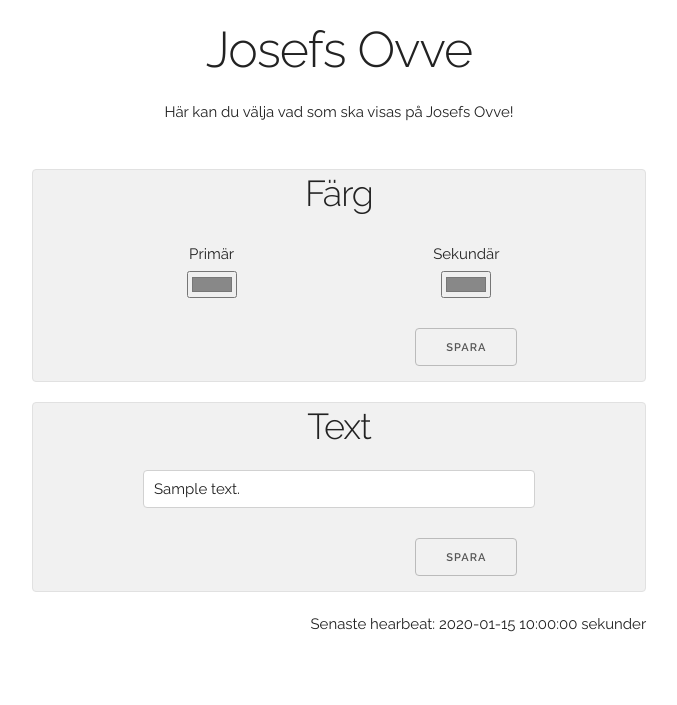
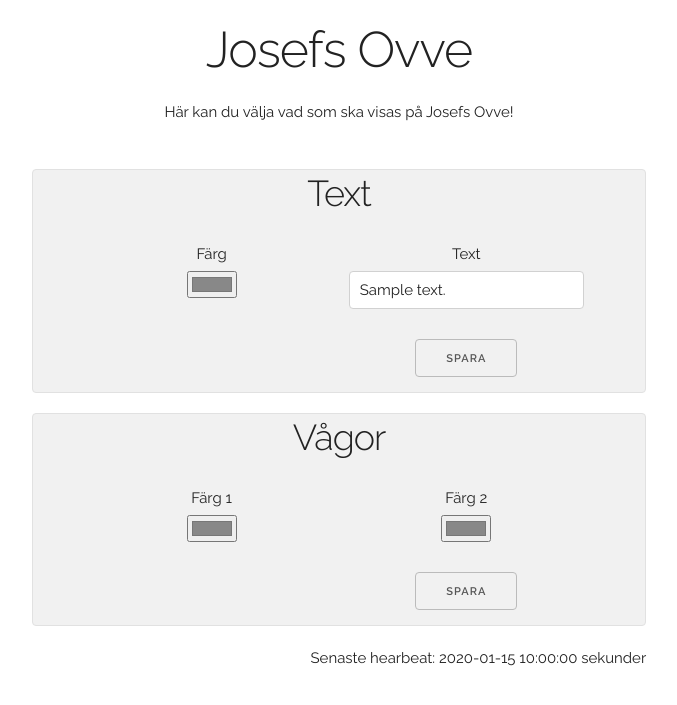
Before and after one commit to josefutbult-software/OvveMatrix-Server, a Flask app: template templates/index.html in a window 1280 px wide. Shown: the top 705 px of the page, without its empty margins (301-978 px from the left). Run offline with Flask 2, Linux system fonts and the light colour scheme; the template is opened without the code that fills it: most values are stand-ins (such as "Sample title", 1, 10 or a date in 2020).

Commit message:
Change state structure

```diff
--- a/app.py
+++ b/app.py
@@ -5,6 +5,7 @@ import json
 import os
 import time
 
+last_data = None
 app = Flask(__name__)
 
 @app.route("/", methods=['GET', 'POST'])
@@ -16,10 +17,12 @@ def index():
         state=get_state(),
         time="{:.1f}".format(get_time_since_pull()))
 
+
 @app.route("/data", methods=['POST', 'GET'])
 def pull_data():
     register_pull()
-    return get_state()
+    return last_data
+
 
 def get_state():
     with open(os.path.abspath(os.path.join(
@@ -27,21 +30,43 @@ def get_state():
     ) as file:
         return json.loads(file.read())
 
+
 def set_state(form):
+    global last_data
+
     state = get_state()
-    for instance in [instance for instance in form if instance in state]:
-        state[instance] = form[instance]
+
+    try:
+        mode = form['mode']
+        if mode == 'text':
+            state['text']['text'] = form['text']
+            state['text']['color'] = form['color']
+            last_data = {'text': state['text']}
+
+        elif mode == 'waves':
+            state['waves']['color1'] = form['color1']
+            state['waves']['color2'] = form['color2']
+            last_data = {'waves': state['waves']}
+
+        else:
+            return
+    except:
+        return
+
+
 
     with open(os.path.abspath(os.path.join(
         os.path.dirname(__file__), 'persistant', 'state.json')),
     "w") as file:
         file.write(json.dumps(state, sort_keys=True, indent=4))
 
+
 def register_pull():
     with open(os.path.abspath(os.path.join(
         os.path.dirname(__file__), 'persistant', 'last_pull.bin')),
     "wb") as file:
         file.write(int(time.time() * 1000).to_bytes(64, 'big'))
+
 
 def get_time_since_pull():
     with open(os.path.abspath(os.path.join(
@@ -50,7 +75,10 @@ def get_time_since_pull():
         last_time = float(int.from_bytes(file.read(), 'big')) / 1000
         return time.time() - last_time
 
+
 if __name__ == "__main__":
+    last_data = {'text': get_state()['text']}
+
     if getpass.getuser() == "josef":
         app.config['SEND_FILE_MAX_AGE_DEFAULT'] = 0
         app.run(host='0.0.0.0', port='8000', debug=True)
--- a/persistant/state.json
+++ b/persistant/state.json
@@ -1,5 +1,10 @@
 {
-    "primary_color": "#f4f63c",
-    "secondary_color": "#ff9a00",
-    "text": "Tex p\u00e5 ovven"
+    "text": {
+        "color": "#ffef00",
+        "text": "Stuff!"
+    },
+    "waves": {
+        "color1": "#ff4800",
+        "color2": "#c1ff00"
+    }
 }
--- a/static/css/custom.css
+++ b/static/css/custom.css
@@ -34,9 +34,3 @@
 .save-button {
 	margin-top: 15px;
 }
-
-.u-tmp {
-	width: 80%;
-	margin-left: auto;
-	margin-right: auto;
-}
--- a/templates/index.html
+++ b/templates/index.html
@@ -26,46 +26,55 @@
         <h1>Josefs Ovve</h1>
         <p>Här kan du välja vad som ska visas på Josefs Ovve!</p>
       </div>
+
       <div class="row u-full-width border">
-        <form class="container" name="color" method="post">
+        <form class="container" id="text" method="post">
+          <input type="hidden" name="mode", value="text">
           <div class="row centered-content">
-            <h3>Färg</h3>
+            <h3>Text</h3>
           </div>
           <div class="row">
             <div class="six columns centered-content">
-              <p class="margin-y-5px">Primär</p>
-              <input type="color" id="primary_color" name="primary_color" value="{{ state.primary_color }}">
+              <p class="margin-y-5px">Färg</p>
+              <input type="color" name="color" value="{{ state.text.color }}">
             </div>
             <div class="six columns centered-content">
-              <p class="margin-y-5px">Sekundär</p>
-              <input type="color" id="secondary_color" name="secondary_color" value="{{ state.secondary_color }}">
+              <p class="margin-y-5px">Text</p>
+              <input type="text" name="text" value="{{ state.text.text }}" class="u-full-width">
             </div>
           </div>
           <div class="row">
             <div class="six columns offset-by-six centered-content">
-              <input class="save-button" type="submit" name="Spara" value="Spara">
+              <input class="save-button" type="submit" id="Spara" value="Spara">
             </div>
           </div>
         </form>
       </div>
 
       <div class="row u-full-width border">
-        <form class="container" name="text" method="post">
+        <form class="container" id="waves" method="post">
+          <input type="hidden" name="mode", value="waves">
           <div class="row centered-content">
-            <h3>Text</h3>
+            <h3>Vågor</h3>
           </div>
-          <div class="row u-tmp">
-            <input type="text" name="text" value="{{ state.text }}" class="u-full-width">
+          <div class="row">
+            <div class="six columns centered-content">
+              <p class="margin-y-5px">Färg 1</p>
+              <input type="color" name="color1" value="{{ state.waves.color1 }}">
+            </div>
+            <div class="six columns centered-content">
+              <p class="margin-y-5px">Färg 2</p>
+              <input type="color" name="color2" value="{{ state.waves.color2 }}">
+            </div>
           </div>
           <div class="row">
             <div class="six columns offset-by-six centered-content">
-              <input class="save-button" type="submit" name="Spara" value="Spara">
+              <input class="save-button" type="submit" id="Spara" value="Spara">
             </div>
           </div>
         </form>
       </div>
     </div>
-
     <div class="container">
       <div class="u-pull-right">
         <p>Senaste hearbeat: {{ time }} sekunder</p>
```
Also changed, not shown: 1 other file.
